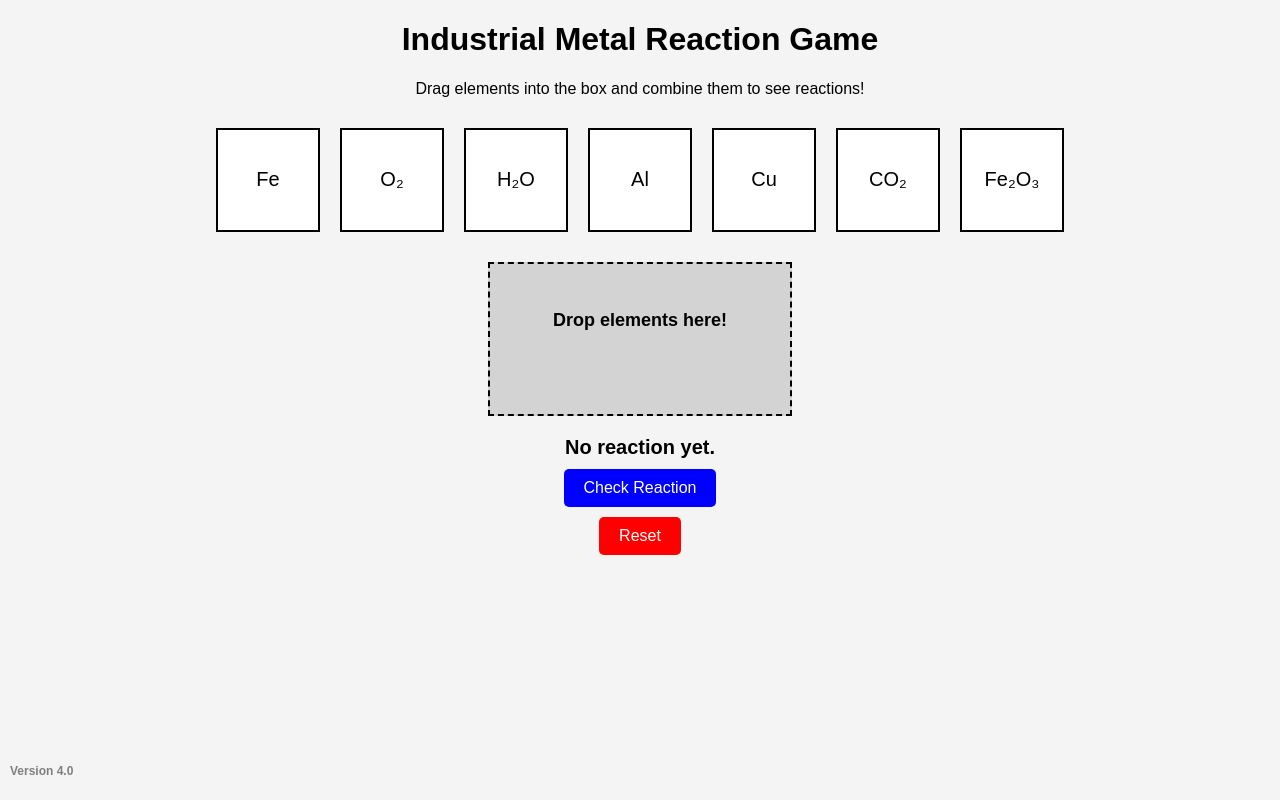
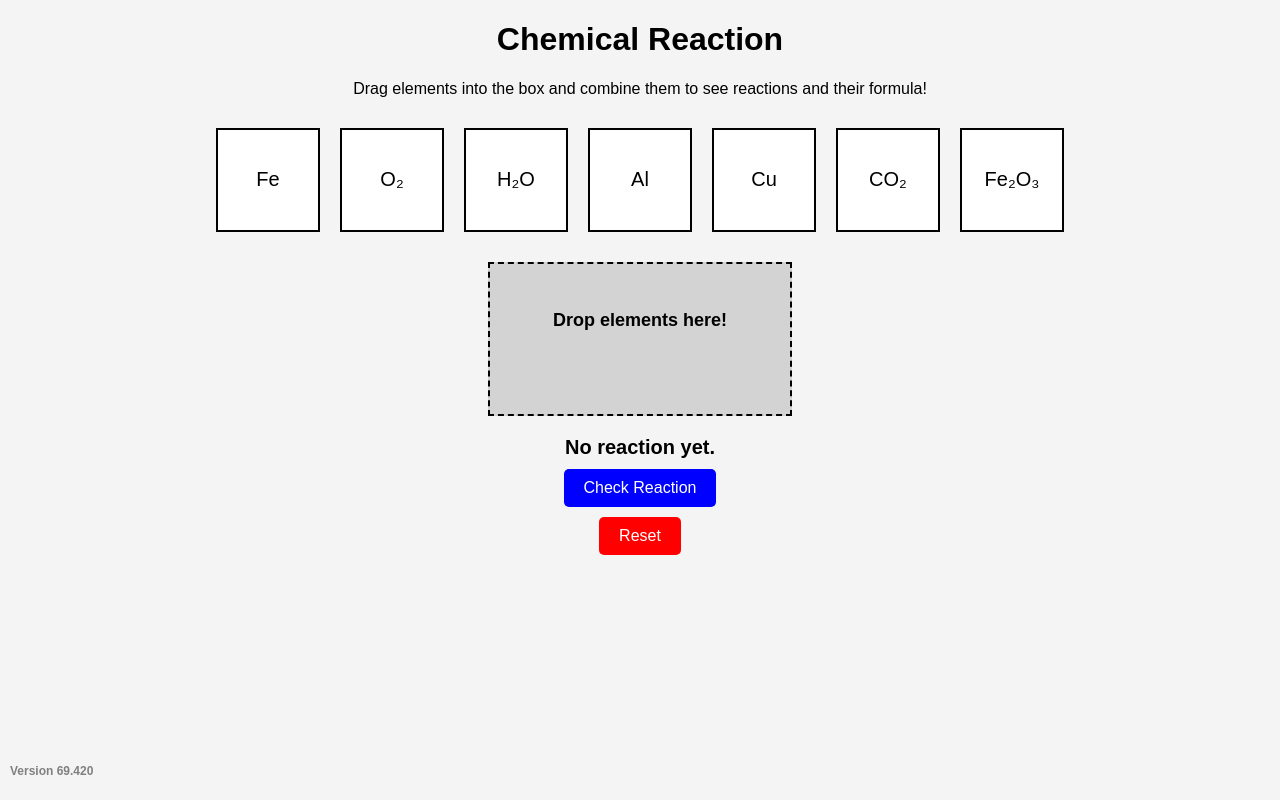
Before and after one commit to noigelecnal/Metal-Reaction-Crafting-Game, a plain HTML site: page index.html in a window 1280 px wide. Drawn offline with Linux system fonts and the light colour scheme.

Commit message:
Update index.html

```diff
--- a/index.html
+++ b/index.html
@@ -78,8 +78,8 @@
     </style>
 </head>
 <body>
-    <h1>Industrial Metal Reaction Game</h1>
-    <p>Drag elements into the box and combine them to see reactions!</p>
+    <h1>Chemical Reaction</h1>
+    <p>Drag elements into the box and combine them to see reactions and their formula!</p>
 
     <div id="game-container">
         <div class="element" draggable="true" id="Fe">Fe</div>
@@ -100,7 +100,7 @@
         <button id="reset-button">Reset</button>
     </div>
 
-    <p id="version">Version 4.0</p>
+    <p id="version">Version 69.420</p>
 
     <script>
         const reactions = {
```
